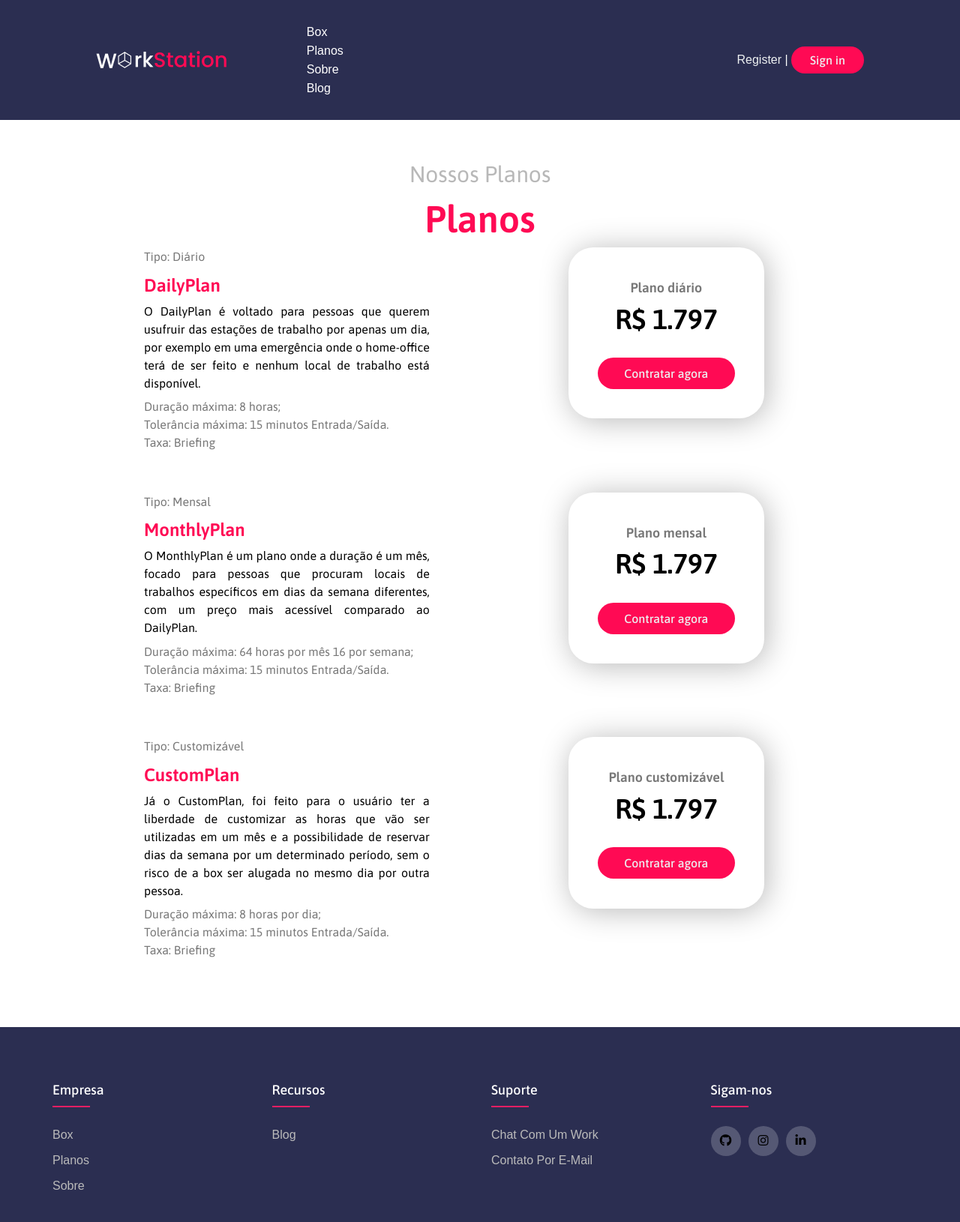
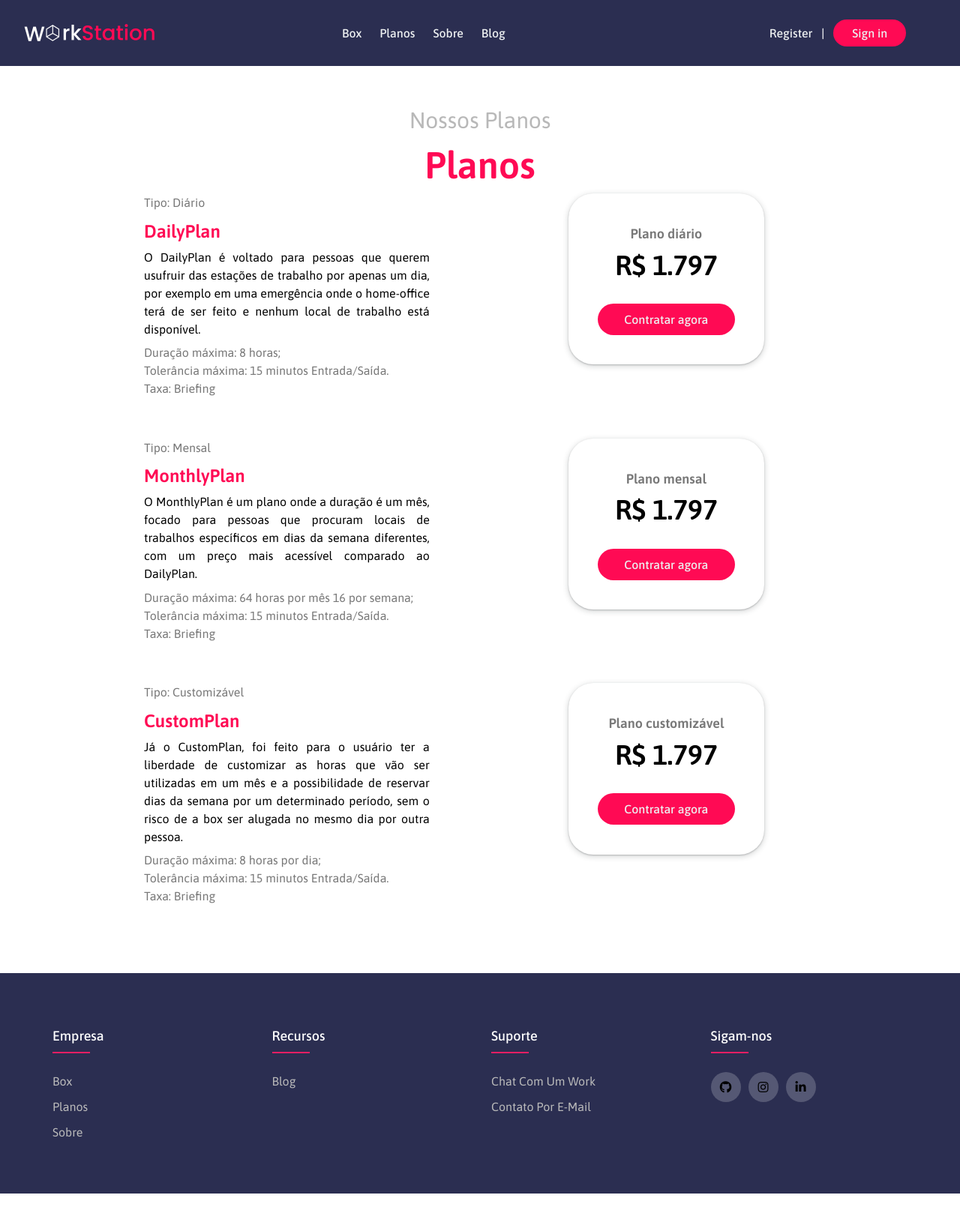
Before and after one commit to StartFuture/workstation-frontend, a plain HTML site: page planos/planos.html in a window 1280 px wide. Shown: the whole page at 75% size. After the commit the page ends 1592 px from the top, so only its background shows below. Drawn offline with Linux system fonts and the light colour scheme.

Commit message:
Footer, navbar e identação ajustadas

```diff
--- a/css/style.css
+++ b/css/style.css
@@ -824,7 +824,8 @@ ul{
 	}
 
 	#textos-e-imgs{
-		margin: none;
+		margin: 0;
+		width: 100%;
 	}
 	#textos-principais{
 		margin-top: 30%;
@@ -878,20 +879,11 @@ ul{
 	}
 	.container-imagens-localizacao{
 		height: 22%;
+	}
 
-	}
 }
 
 /**NAVBAR HAMBURGUER**/
-	a {
-		color: white;
-		text-decoration: none;
-		font-family: sans-serif;
-	}
-
-	a:hover {
-		background: rgba(0, 0, 0, 0.05);
-	}
 
 	#logo {
 		font-size: 1.5rem;
@@ -900,7 +892,7 @@ ul{
 
 	#header {
 		box-sizing: border-box;
-		height: 80px;
+		height: 88px;
 		padding: 1rem 2rem 1rem 2rem;
 		display: flex;
 		justify-content: space-between;
@@ -957,7 +949,7 @@ ul{
     }
 
     #nav.active #menu {
-		height: calc(100vh - 80px);
+		height: calc(100vh - 88px);
 		visibility: visible;
 		overflow-y: auto;
     }
@@ -1010,6 +1002,9 @@ ul{
 	.social-links{
 		flex-direction: column;
 	}
+	.textos-principais{
+		margin: 0;
+	}
 }
 @media (min-width: 1223px){
     #menu{
--- a/index.html
+++ b/index.html
@@ -9,21 +9,25 @@
 	<link rel="shortcut icon" type="imagex/png" href="images/png/icon-branco.png">
 </head>
 <body>
-	<header>
-		<a class="ld-page-return" href="index.html"><img class="logo" src="images/png/logo.png"></a>
-	<nav>
-		<ul class="nav_links">
-			<li><a href="#segunda-section">Box</a></li>
+<header id="header">
+	<a class="ld-page-return" href="#"><img class="logo" src="images/png/logo.png"></a>
+	<nav id="nav">
+		<button aria-label="Abrir Menu" id="btn-mobile" aria-haspopup="true" aria-controls="menu" aria-expanded="false">
+			<span id="hamburger"></span>
+      	</button>
+		<ul id="menu" role="menu" >
+			<li><a href="#">Box</a></li>
 			<li><a href="planos/planos.html">Planos</a></li>
 			<li><a href="about/about.html">Sobre</a></li>
 			<li><a href="#">Blog</a></li>
+			<div id="login">
+		        <a href="../login_page/cadastro.html" id ="reg" class="cta" href="#">Register&nbsp</a>
+		        <a class="barra-espaco" target="none" style="color: white;">|&nbsp</a>
+		        <a class="cta" href="login_page/login.html"><button id ="sign">Sign in</button></a>
+			</div>
+		</ul>
 	</nav>
-	<div id="login">
-		<a id ="reg" class="cta" href="#">Register&nbsp</a>
-		<a target="none" style="color: white;">|&nbsp</a>
-		<a class="cta" href="login_page/login.html"><button id ="sign">Sign in</button></a>
-	</div>
-	</header>
+</header>
 	<section id="primeira-section">
 		<main>
 			<div id="textos-e-imgs">
@@ -290,8 +294,8 @@
 	 			<h4>Empresa</h4>
 	 			<ul>
 	 				<li><a href="#segunda-section">Box</a></li>
-	 				<li><a href="#quarta-section">Planos</a></li>
-	 				<li><a href="#">Sobre</a></li>
+	 				<li><a href="planos/planos.html">Planos</a></li>
+	 				<li><a href="about/about.html">Sobre</a></li>
 	 			</ul>
 	 		</div>
 	 		<div class="footer-col">
@@ -318,6 +322,6 @@
 	 	</div>
 	 </div>
 </footer>
-<script type="text/javascript" src="api/showmore.js"></script>
+<script type="text/javascript" src="../api/navbar.js"></script>
 </body>
 </html>
--- a/planos/planos.css
+++ b/planos/planos.css
@@ -50,7 +50,7 @@
 	width: 24%;
 	border: none;
 	border-radius: 33px;
-	box-shadow: 3px 3px 40px #B8B8B8;
+	box-shadow: rgba(60, 64, 67, 0.3) 0px 1px 2px 0px, rgba(60, 64, 67, 0.15) 0px 2px 6px 2px;
 }
 
 .cont-inf{
@@ -109,6 +109,7 @@
 @media  (max-width: 600px){
 	#cont-text-plan{
 		height: 240vh;
+		margin-bottom: 30%;
 	}
 	#container-planos{
 		padding: 0 1% 0 5%;
@@ -119,6 +120,7 @@
 	.desc-plans{
 		width: 100%;
 		padding-bottom: 10%;
+		padding-right: 10%;
 	}
 	.card-plan{
 		width: 90%;
@@ -134,6 +136,7 @@
 		font-size: 12vw;
 	}
 	.second, .third{
-	margin-top: 10%;
+		margin-top: 10%;
+	}
+
 }
-}
--- a/planos/planos.html
+++ b/planos/planos.html
@@ -10,23 +10,27 @@
 	<link rel="shortcut icon" type="imagex/png" href="../images/png/icon-branco.png">
 </head>
 <body>
-	<header>
+	<header id="header">
 		<a class="ld-page-return" href="../index.html"><img class="logo" src="../images/png/logo.png"></a>
-	<nav>
-		<ul class="nav_links">
-			<li><a href="#segunda-section">Box</a></li>
-			<li><a href="">Planos</a></li>
+		<nav id="nav">
+			<button aria-label="Abrir Menu" id="btn-mobile" aria-haspopup="true" aria-controls="menu" aria-expanded="false">
+				<span id="hamburger"></span>
+	      	</button>
+			<ul id="menu" role="menu" >
+				<li><a href="#">Box</a></li>
+				<li><a href="../planos/planos.html">Planos</a></li>
 				<li><a href="../about/about.html">Sobre</a></li>
 				<li><a href="#">Blog</a></li>
+				<div id="login">
+			        <a href="../login_page/cadastro.html" id ="reg" class="cta" href="#">Register&nbsp</a>
+			        <a class="barra-espaco" target="none" style="color: white;">|&nbsp</a>
+			        <a class="cta" href="../login_page/login.html"><button id ="sign">Sign in</button></a>
+				</div>
+			</ul>
 		</nav>
-	<div id="login">
-		<a id ="reg" class="cta" href="#">Register&nbsp</a>
-		<a target="none" style="color: white;">|&nbsp</a>
-		<a class="cta" href="#"><button id ="sign">Sign in</button></a>
-	</div>
 	</header>
 	<section>
-		<div id="cont-text-plan" >
+		<div id="cont-text-plan">
 			<div class="dois-textos">
 				<p class="p-encontre" >Nossos Planos</p>
 				<h2 class="h2-venha">Planos</h2>
@@ -99,10 +103,9 @@
 	 		<div class="footer-col">
 	 			<h4>Empresa</h4>
 	 			<ul>
-  	 				<li><a href="#segunda-section">Box</a></li>
-  	 				<li><a href="#quarta-section">Planos</a></li>
-  	 				<li><a href="#">Sobre</a></li>
-
+	 				<li><a href="">Box</a></li>
+	 				<li><a href="#">Planos</a></li>
+	 				<li><a href="../about/about.html">Sobre</a></li>
 	 			</ul>
 	 		</div>
 	 		<div class="footer-col">
@@ -129,3 +132,6 @@
 	 	</div>
 	 </div>
 </footer>
+</body>
+<script type="text/javascript" src="../api/navbar.js"></script>
+</html>
```
Also changed, not shown: about/about.html (+1 -1 lines), login_page/cadastro.html (+15 -11 lines), login_page/login.html (+17 -14 lines), login_page/login_autenticacao.html (+15 -9 lines), login_page/recuperacao-conta.html (+15 -9 lines), login_page/redefinicao-senha.html (+15 -9 lines), login_page/trocar-senha.html (+15 -9 lines). Lines whose indentation alone changed are shown as unchanged.
